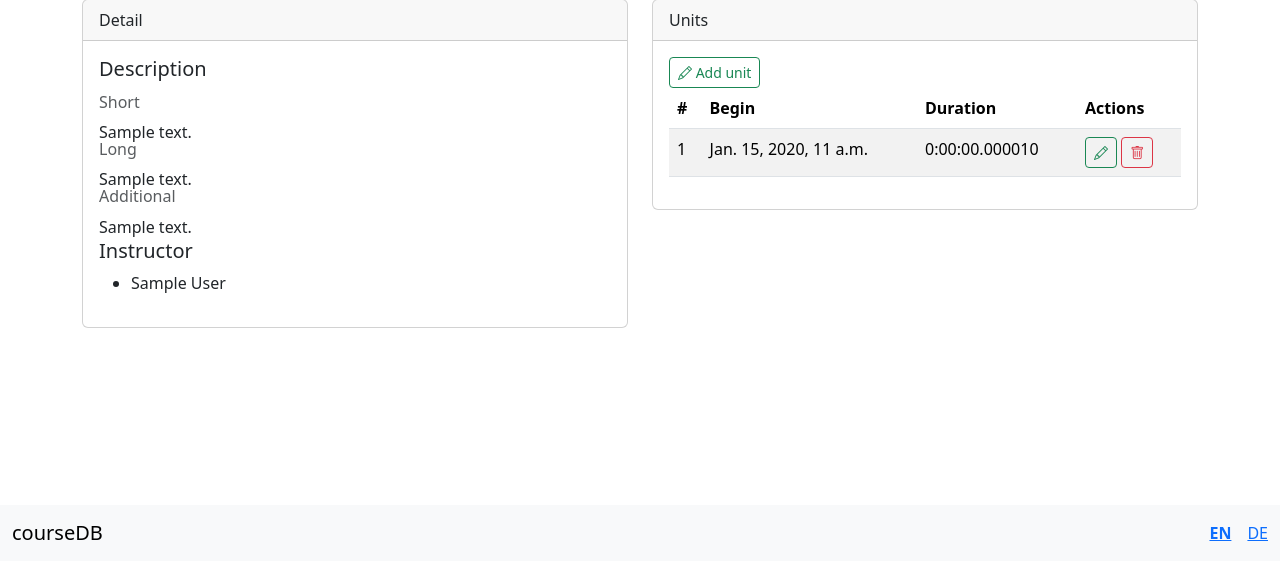
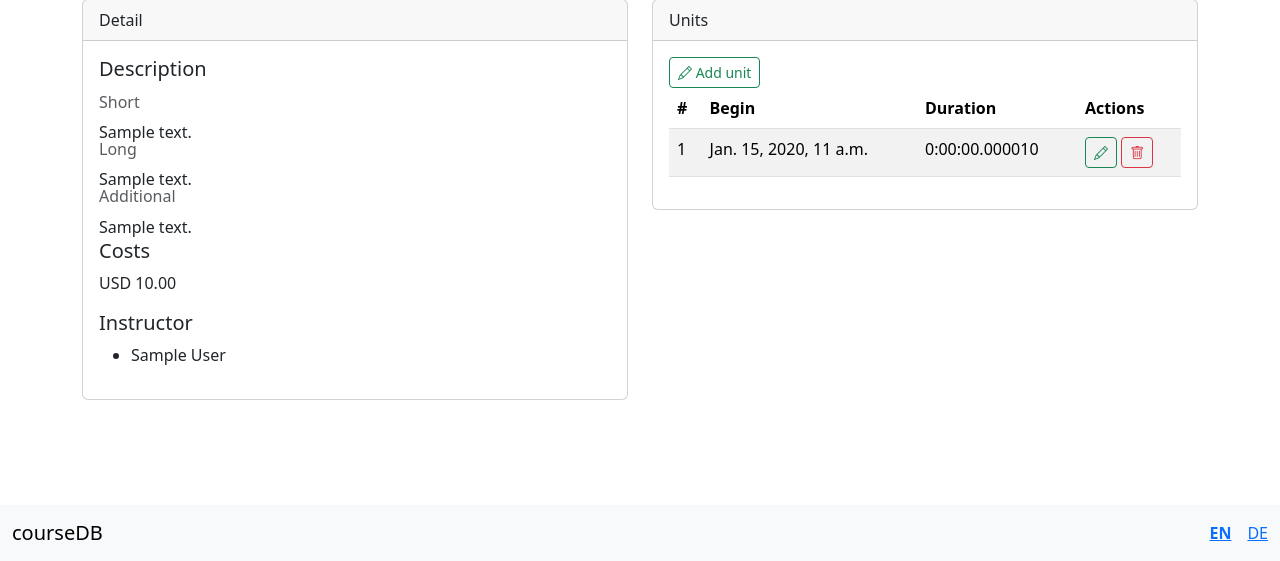
Before and after one commit to wachjose88/courseDB, a Django app: page /course/1 in a window 1280 px wide. Shown: the part 239-800 px from the top of the page. Run offline with Django 5.2, Linux system fonts and the light colour scheme; a user stored in the database is signed in; tables that the repository leaves empty hold one stand-in row (values such as "Sample post"); some libraries are stand-ins or nearby versions.

Commit message:
course costs

```diff
--- a/coursedb/core/forms.py
+++ b/coursedb/core/forms.py
@@ -35,6 +35,7 @@ class CourseCreateForm(forms.ModelForm):
             is_instructor=True,
             company=company
         )
+        self.fields['actual_costs'].required = False
 
     class Meta:
         model = Course
--- a/coursedb/core/models.py
+++ b/coursedb/core/models.py
@@ -69,6 +69,12 @@ class Company(AddressMixin, EMailMixin, PhoneMixin, CreatedAtMixin):
     name = models.CharField(
         max_length=128,
         verbose_name=_('Name')
+    )
+
+    currency = models.CharField(
+        max_length=3,
+        default='EUR',
+        verbose_name=_('Currency')
     )
 
     def __str__(self):
@@ -243,6 +249,12 @@ class CourseDescription(CreatedAtMixin):
         verbose_name=_('Repeat interval')
     )
 
+    standard_costs = models.DecimalField(
+        decimal_places=2,
+        max_digits=10,
+        verbose_name=_('Standard costs')
+    )
+
     company = models.ForeignKey(
         Company,
         related_name='course_descriptions',
@@ -278,6 +290,12 @@ class Course(CreatedAtMixin):
         related_name='courses',
         on_delete=models.CASCADE,
         verbose_name=_('Description')
+    )
+
+    actual_costs = models.DecimalField(
+        decimal_places=2,
+        max_digits=10,
+        verbose_name=_('Actual costs')
     )
 
     instructors = models.ManyToManyField(
--- a/coursedb/core/templates/core/courses/details.html
+++ b/coursedb/core/templates/core/courses/details.html
@@ -42,6 +42,8 @@
                     {{ course.description.long_description|safe }}
                     <h6 class="card-subtitle mb-2 text-body-secondary">{% translate 'Additional' %}</h6>
                     {{ course.additional_description|safe }}
+                    <h5 class="card-title">{% translate 'Costs' %}</h5>
+                    <p>{{ request.user.company.currency }} {{ course.actual_costs }}</p>
                     <h5 class="card-title">{% translate 'Instructor' %}</h5>
                     <ul>
                         {% for instructor in course.instructors.all %}
--- a/coursedb/core/views/courses.py
+++ b/coursedb/core/views/courses.py
@@ -100,13 +100,20 @@ def course_create(request):
     if request.method == 'POST':
         form = CourseCreateForm(request.POST, company=request.user.company)
         if form.is_valid():
-            course = form.save()
+            set_standard_costs = False
+            actual_costs = form.cleaned_data['actual_costs']
+            if not actual_costs:
+                set_standard_costs = True
+            course = form.save(commit=False)
+            if set_standard_costs:
+                course.actual_costs = course.description.standard_costs
+            course.save()
             for i in range(0, course.description.units):
                 add = timedelta(days=course.description.repeat_interval*i)
                 begin = form.cleaned_data['begin'] + add
                 course.units.create(begin=begin, duration=course.description.duration)
             messages.success(request, _('Course created successfully'))
-            return redirect('core.course.list')
+            return redirect('core.course.details', course_id=course.id)
     else:
         form = CourseCreateForm(company=request.user.company)
     params = {
```
Also changed, not shown: coursedb/core/migrations/0009_course_actual_costs_coursedescription_standard_costs.py (added), coursedb/core/migrations/0010_alter_course_actual_costs.py (added), coursedb/core/migrations/0011_company_currency.py (added).
